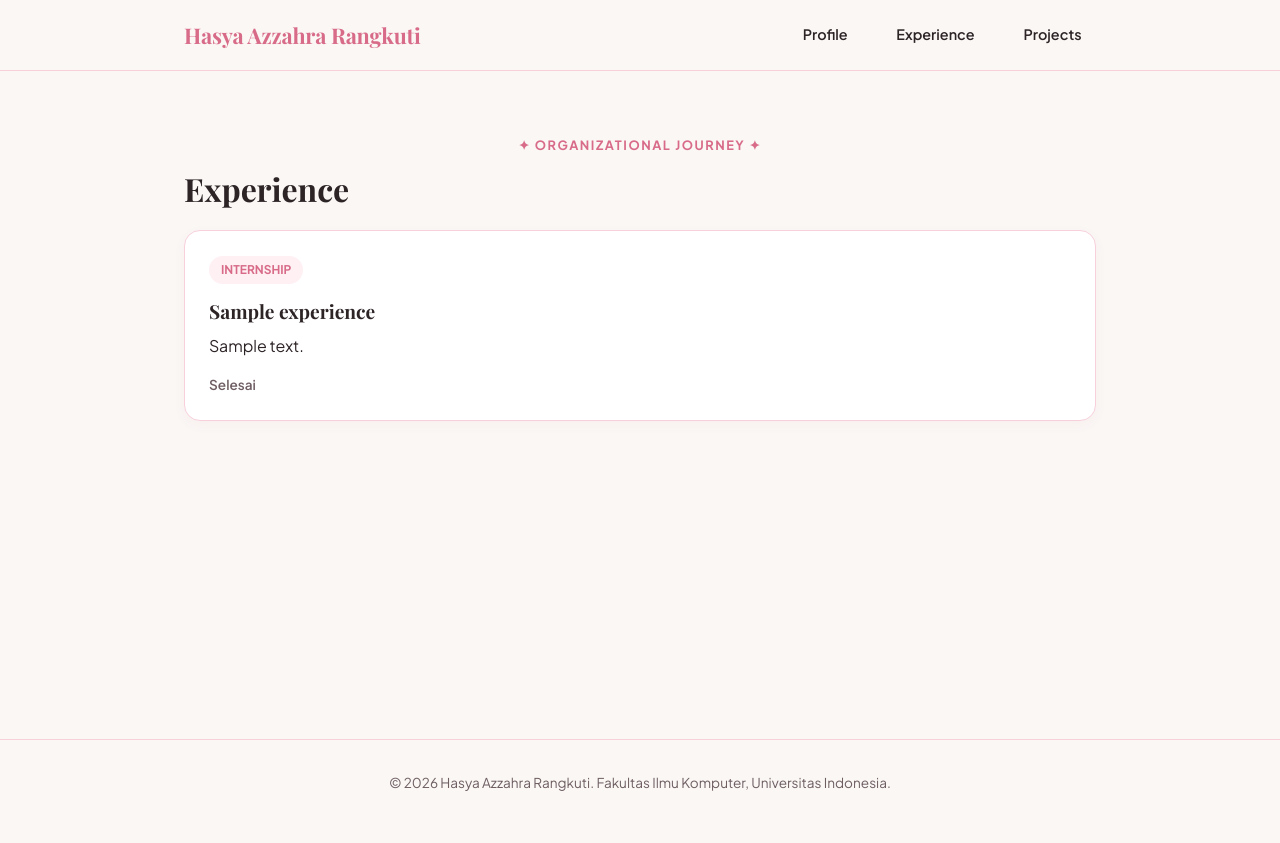
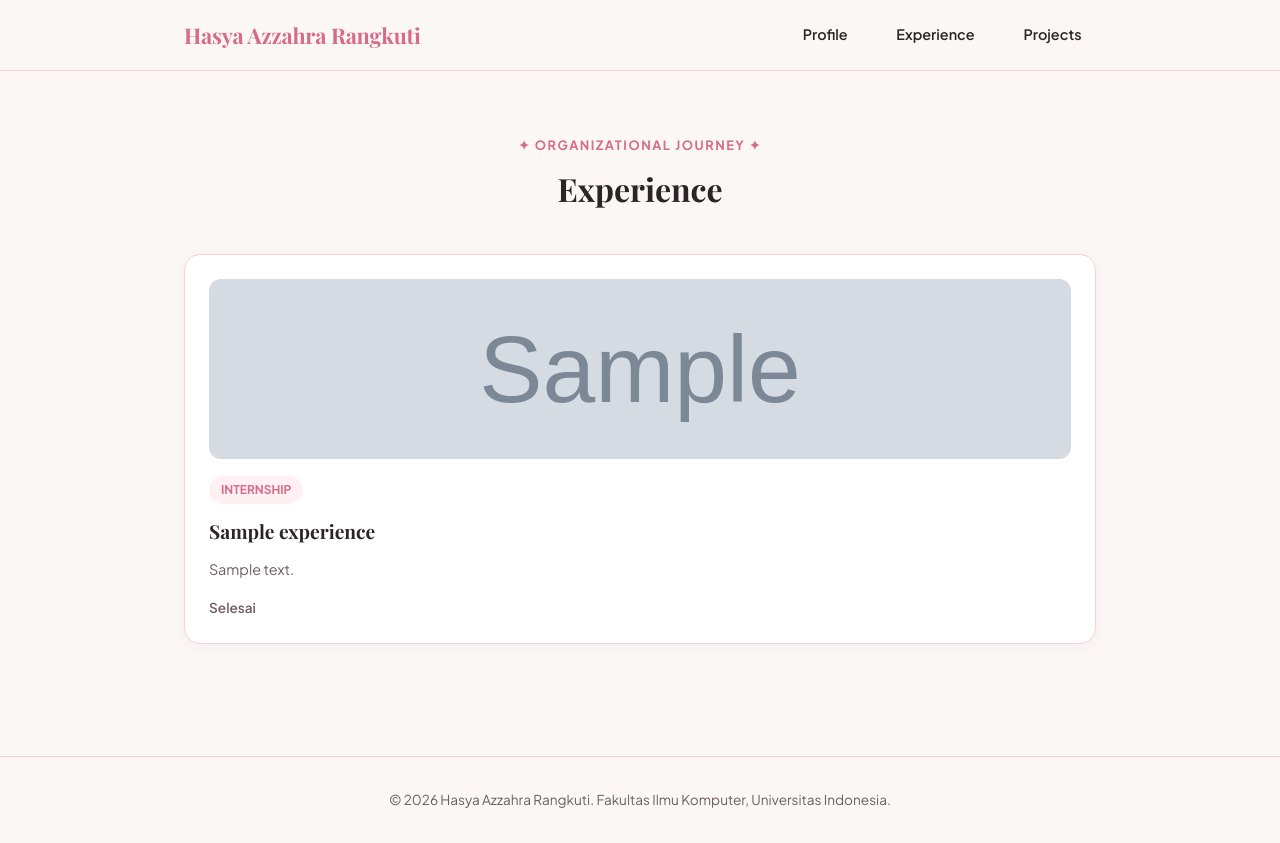
Before and after one commit to hasyaazzahra256/myportofolio, a Django app: page /experience/ in a window 1280 px wide. Before the commit the page ends 791 px from the top, so only its background shows below. Run offline with Django 5.2, Linux system fonts and the light colour scheme; tables that the repository leaves empty hold one stand-in row (values such as "Sample post"); grey boxes marked "Sample" are stand-in pictures; some web fonts are replaced.

Commit message:
Fix experience thumbnail rendering and text line breaks

```diff
--- a/static/css/style.css
+++ b/static/css/style.css
@@ -320,3 +320,32 @@ main {
     color: var(--text-muted);
     font-size: 1rem;
 }
+
+/* Card Thumbnail & Layout Fix */
+.experience-card {
+    display: flex;
+    flex-direction: column;
+    overflow: hidden;
+}
+
+.card-image-wrapper {
+    width: 100%;
+    height: 180px;
+    margin-bottom: 1rem;
+    border-radius: 12px;
+    overflow: hidden;
+    background-color: var(--pink-soft);
+}
+
+.card-thumbnail {
+    width: 100%;
+    height: 100%;
+    object-fit: cover;
+}
+
+.experience-description {
+    color: var(--text-muted);
+    font-size: 0.9rem;
+    line-height: 1.6;
+    margin: 0.75rem 0;
+}
--- a/templates/experience.html
+++ b/templates/experience.html
@@ -20,29 +20,43 @@
     </header>
 
     <main>
-        <section class="portfolio-section" id="experience">
+        <section class="portfolio-section">
             <div class="container">
-                <p class="hero-kicker" style="text-align: center;">✦ ORGANIZATIONAL JOURNEY ✦</p>
+                <div class="section-header" style="text-align: center;">
+                    <p class="hero-kicker">✦ ORGANIZATIONAL JOURNEY ✦</p>
                     <h1 class="section-title">Experience</h1>
+                </div>
 
                 <div class="experience-grid">
                     {% for experience in experience_list %}
                         <article class="experience-card">
+                            {% if experience.thumbnail %}
+                                <div class="card-image-wrapper">
+                                    <img src="{{ experience.thumbnail }}" alt="{{ experience.title }}" class="card-thumbnail">
+                                </div>
+                            {% endif %}
+
+                            <div class="card-body">
                                 <span class="experience-category">
                                     {{ experience.get_category_display }}
                                 </span>
                                 <h2>{{ experience.title }}</h2>
-                            <p class="experience-description">
-                                {{ experience.description }}
-                            </p>
+
+                                <div class="experience-description">
+                                    {{ experience.description|linebreaksbr }}
+                                </div>
+
                                 {% if experience.is_ongoing %}
                                     <p class="experience-status">Present</p>
                                 {% else %}
                                     <p class="experience-status" style="color: var(--text-muted);">Selesai</p>
                                 {% endif %}
+                            </div>
                         </article>
                     {% empty %}
-                        <p style="text-align: center; color: var(--text-muted);">Belum ada pengalaman</p>
+                        <div class="empty-state">
+                            <p>No experiences to display yet.</p>
+                        </div>
                     {% endfor %}
                 </div>
             </div>
```
Lines whose indentation alone changed are shown as unchanged.
